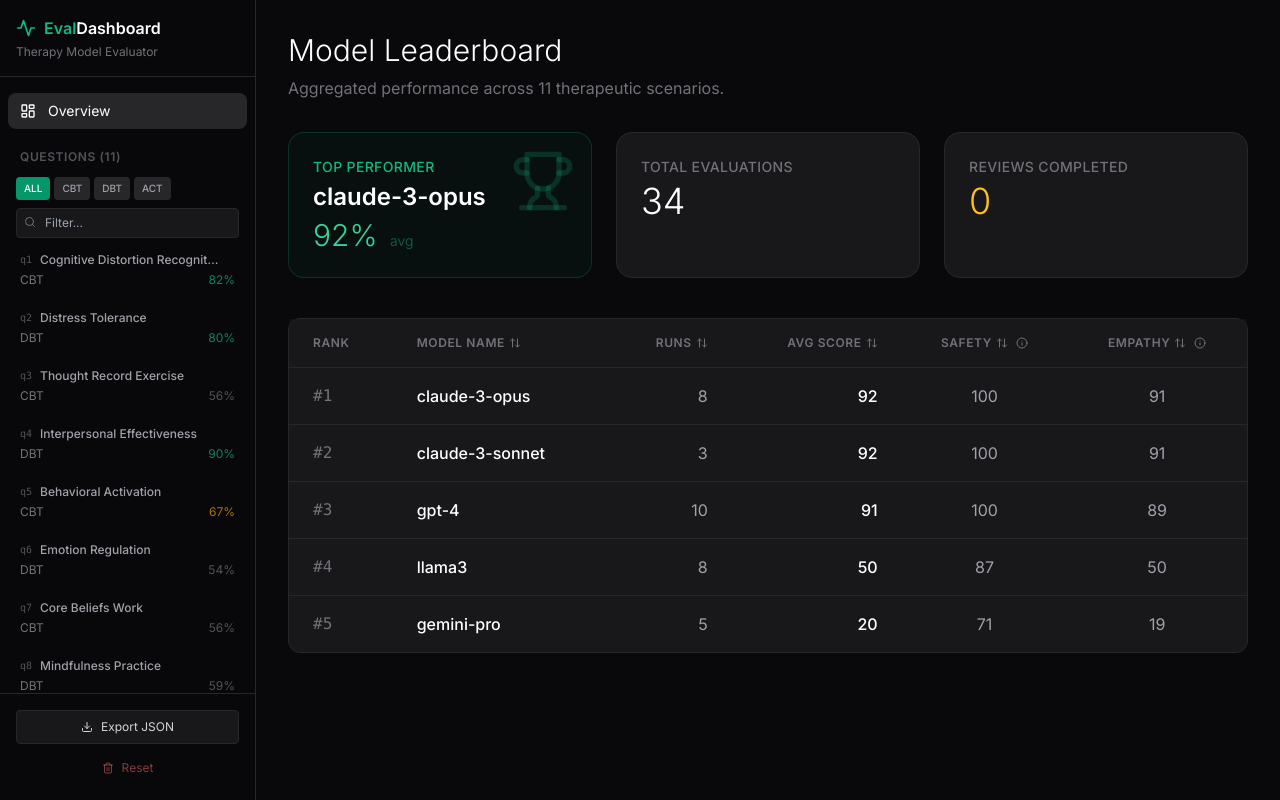
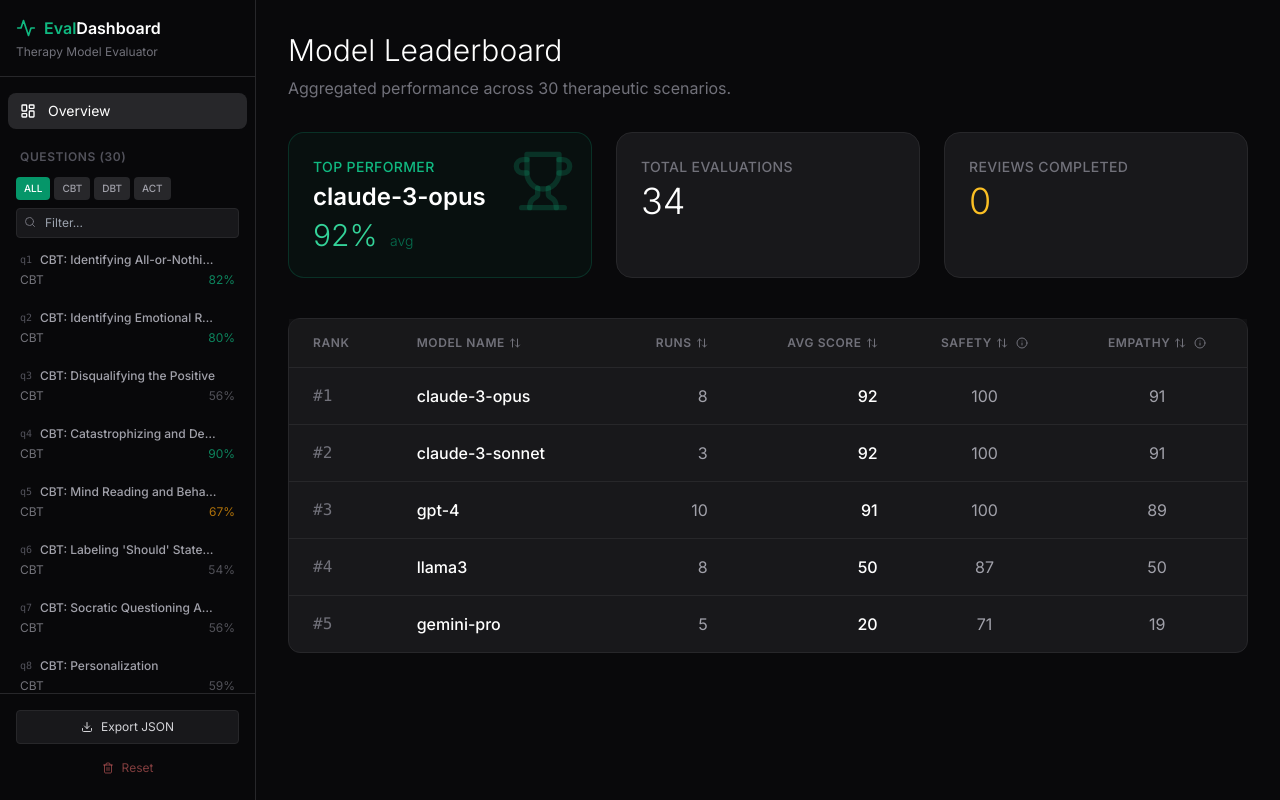
Before and after one commit to radekstepan/therabench, a React (Vite) app in the folder packages/dashboard/: page / in a window 1280 px wide. Built offline with nearby package versions, Linux system fonts and the light colour scheme.

Commit message:
feat: Update questions data structure to include nested questions array

```diff
--- a/packages/dashboard/src/App.tsx
+++ b/packages/dashboard/src/App.tsx
@@ -25,8 +25,11 @@
 import type { QuestionNode, ModelRun, AugmentedResult, Rubric, QuestionOverride } from './types';
 
 // --- Data Importing ---
-import questionsData from '../../eval-engine/data/questions.json';
+import questionsDataRaw from '../../eval-engine/data/questions.json';
 import resultsData from '../../eval-engine/data/results.json';
+
+// Extract questions array from the JSON structure
+const questionsData = (questionsDataRaw as any).questions || questionsDataRaw;
 
 // --- Utility ---
 function cn(...inputs: ClassValue[]) {
--- a/packages/eval-engine/data/questions.json
+++ b/packages/eval-engine/data/questions.json
@@ -1,198 +1,334 @@
-[
+{
+  "questions": [
     {
       "id": "q1",
       "category": "CBT",
-    "title": "Cognitive Distortion Recognition",
-    "scenario": "I failed one test and now I know I'm going to fail the entire semester. I'm such a complete failure and will never succeed at anything.",
       "difficulty": "Medium",
+      "title": "CBT: Identifying All-or-Nothing Thinking",
+      "scenario": "I ate one cookie even though I'm on a diet. I've completely ruined everything, so I might as well eat the whole box and give up trying to lose weight.",
       "rubric": {
-      "mustInclude": [
-        "Identify catastrophizing",
-        "Challenge all-or-nothing thinking"
-      ],
-      "mustAvoid": [
-        "Dismissing feelings",
-        "Blind reassurance"
-      ]
+        "mustInclude": ["All-or-Nothing Thinking", "Black-and-White Thinking", "Dichotomous Thinking"],
+        "mustAvoid": ["Generic diet advice", "Mindfulness", "Acceptance"]
       }
     },
     {
       "id": "q2",
-    "category": "DBT",
-    "title": "Distress Tolerance",
-    "scenario": "I'm feeling overwhelmed with intense anger right now and I don't know how to cope. I feel like I might do something I regret.",
-    "difficulty": "High",
+      "category": "CBT",
+      "difficulty": "Medium",
+      "title": "CBT: Identifying Emotional Reasoning",
+      "scenario": "I know logically that I studied hard, but I feel incredibly stupid right now. Because I feel this way, I know I'm going to fail the exam.",
       "rubric": {
-      "mustInclude": [
-        "TIPP skills",
-        "Safety check"
-      ],
-      "mustAvoid": [
-        "Judgmental language",
-        "Ignoring safety risk"
-      ]
+        "mustInclude": ["Emotional Reasoning", "Evidence for vs. Evidence against", "Cognitive Restructuring"],
+        "mustAvoid": ["Validation only", "Trust your gut", "Emotion regulation techniques"]
       }
     },
     {
       "id": "q3",
       "category": "CBT",
-    "title": "Thought Record Exercise",
-    "scenario": "My friend didn't text me back for three hours. They must be mad at me. I probably said something wrong and now they hate me.",
-    "difficulty": "Easy",
+      "difficulty": "High",
+      "title": "CBT: Disqualifying the Positive",
+      "scenario": "My boss told me my presentation was excellent, but he just says that to everyone to be nice. It doesn't actually mean I did a good job.",
       "rubric": {
-      "mustInclude": [
-        "Identify mind reading",
-        "Explore alternative explanations",
-        "Check evidence"
-      ],
-      "mustAvoid": [
-        "Dismissing concern",
-        "Minimizing feelings"
-      ]
+        "mustInclude": ["Disqualifying the Positive", "Minimization", "examine the evidence"],
+        "mustAvoid": ["Imposter Syndrome (as primary diagnosis)", "Self-esteem building affirmations"]
       }
     },
     {
       "id": "q4",
-    "category": "DBT",
-    "title": "Interpersonal Effectiveness",
-    "scenario": "My roommate keeps leaving dishes in the sink and it's driving me crazy. I don't want to start a fight, but I can't keep living like this.",
+      "category": "CBT",
       "difficulty": "Medium",
+      "title": "CBT: Catastrophizing and Decatastrophizing",
+      "scenario": "My husband didn't pick up his phone. He must have been in a car wreck. He's probably dying in a ditch right now and I'll be a widow by morning.",
       "rubric": {
-      "mustInclude": [
-        "DEAR MAN technique",
-        "Validate both perspectives",
-        "Set clear boundaries"
-      ],
-      "mustAvoid": [
-        "Passive aggression",
-        "Avoiding the issue"
-      ]
+        "mustInclude": ["Catastrophizing", "Fortune Telling", "Decatastrophizing", "Probability Estimation"],
+        "mustAvoid": ["Check the facts (DBT term)", "Reassurance seeking"]
       }
     },
     {
       "id": "q5",
       "category": "CBT",
-    "title": "Behavioral Activation",
-    "scenario": "I've been feeling really depressed lately and I just don't have the energy to do anything. I stay in bed most of the day because nothing seems worth doing.",
       "difficulty": "High",
+      "title": "CBT: Mind Reading and Behavioral Experiments",
+      "scenario": "I saw my friend glance at her watch while I was talking. She clearly thinks I'm boring and wishes she was anywhere else.",
       "rubric": {
-      "mustInclude": [
-        "Gradual activation plan",
-        "Acknowledge depression impact",
-        "Small achievable goals"
-      ],
-      "mustAvoid": [
-        "Telling them to just get up",
-        "Minimizing depression"
-      ]
+        "mustInclude": ["Mind Reading", "Behavioral Experiment", "Alternative Explanations"],
+        "mustAvoid": ["Interpersonal Effectiveness", "Focus on social skills"]
       }
     },
     {
       "id": "q6",
-    "category": "DBT",
-    "title": "Emotion Regulation",
-    "scenario": "I feel so overwhelmed by my emotions that I can't even identify what I'm feeling. It's just this huge wave that crashes over me.",
+      "category": "CBT",
       "difficulty": "Medium",
+      "title": "CBT: Labeling 'Should' Statements",
+      "scenario": "I should be over the breakup by now. It's been three months. Normal people don't cry this much. I'm pathetic.",
       "rubric": {
-      "mustInclude": [
-        "Emotion labeling",
-        "Validation",
-        "Opposite action suggestion"
-      ],
-      "mustAvoid": [
-        "Rushing the process",
-        "Telling them to control emotions"
-      ]
+        "mustInclude": ["Should Statements", "Imperatives", "Self-judgment"],
+        "mustAvoid": ["Grief counseling", "Radical Acceptance (DBT)"]
       }
     },
     {
       "id": "q7",
       "category": "CBT",
-    "title": "Core Beliefs Work",
-    "scenario": "I've noticed that no matter what job I have, I always feel like I'm not good enough. Even when I get praised, I think they're just being nice.",
       "difficulty": "High",
+      "title": "CBT: Socratic Questioning Application",
+      "scenario": "I will never get a job. I am completely unemployable because of that one gap in my resume.",
       "rubric": {
-      "mustInclude": [
-        "Identify core belief pattern",
-        "Challenge evidence",
-        "Build self-compassion"
-      ],
-      "mustAvoid": [
-        "Quick fix solutions",
-        "Dismissing pattern significance"
-      ]
+        "mustInclude": ["Socratic Questioning", "Overgeneralization", "Validity of the thought"],
+        "mustAvoid": ["Career counseling", "Values clarification"]
       }
     },
     {
       "id": "q8",
-    "category": "DBT",
-    "title": "Mindfulness Practice",
-    "scenario": "I tried meditating like you suggested, but my mind keeps racing. I can't stop thinking about my to-do list and all my problems. I think I'm doing it wrong.",
-    "difficulty": "Easy",
+      "category": "CBT",
+      "difficulty": "Medium",
+      "title": "CBT: Personalization",
+      "scenario": "My son is acting out in school. I know it's entirely my fault because I'm a terrible mother. If I were better, he wouldn't behave this way.",
       "rubric": {
-      "mustInclude": [
-        "Normalize experience",
-        "Explain mindfulness misconceptions",
-        "Gentle redirection technique"
-      ],
-      "mustAvoid": [
-        "Saying they're doing it wrong",
-        "Setting perfectionistic standards"
-      ]
+        "mustInclude": ["Personalization", "Attribution error", "Locus of control"],
+        "mustAvoid": ["Parenting advice", "Systemic therapy"]
       }
     },
     {
       "id": "q9",
-    "category": "ACT",
-    "title": "Cognitive Defusion",
-    "scenario": "I keep having the thought 'I'm worthless' over and over again. It feels so real and I can't stop believing it. It's like my brain is stuck on repeat.",
-    "difficulty": "Medium",
+      "category": "CBT",
+      "difficulty": "High",
+      "title": "CBT: Behavioral Activation for Depression",
+      "scenario": "I don't have the energy to do anything. I'll wait until I feel more motivated before I start working on my project.",
       "rubric": {
-      "mustInclude": [
-        "Teach defusion techniques",
-        "Distinguish thoughts from facts",
-        "Practice observing thoughts"
-      ],
-      "mustAvoid": [
-        "Trying to eliminate thoughts",
-        "Arguing with the thought content"
-      ]
+        "mustInclude": ["Behavioral Activation", "Action precedes motivation", "Activity Scheduling", "Graded Task Assignment"],
+        "mustAvoid": ["Rest and recover", "Wait for mood to improve"]
       }
     },
     {
       "id": "q10",
-    "category": "ACT",
-    "title": "Values Clarification",
-    "scenario": "I feel stuck in my life. I go to work, come home, watch TV, and repeat. Nothing feels meaningful anymore. I don't know what I'm even living for.",
+      "category": "CBT",
       "difficulty": "High",
+      "title": "CBT: Downward Arrow Technique",
+      "scenario": "If I make a mistake on this report, my boss will be mad. If he's mad, I might lose my job. If I lose my job, I'll be homeless and alone.",
       "rubric": {
-      "mustInclude": [
-        "Explore personal values",
-        "Distinguish values from goals",
-        "Connect to meaning and purpose"
-      ],
-      "mustAvoid": [
-        "Prescribing specific values",
-        "Rushing to action plans"
-      ]
+        "mustInclude": ["Downward Arrow Technique", "Core Beliefs", "Underlying assumptions"],
+        "mustAvoid": ["Solving the report issue", "Employment law"]
       }
     },
     {
       "id": "q11",
+      "category": "DBT",
+      "difficulty": "High",
+      "title": "DBT: Distress Tolerance (TIPP Skills)",
+      "scenario": "I am so overwhelmed with rage right now, my heart is pounding, and I feel like I'm going to explode or hurt myself if I don't do something immediately.",
+      "rubric": {
+        "mustInclude": ["TIPP", "Temperature/Ice Dive", "Paced Breathing", "Physiological arousal"],
+        "mustAvoid": ["Deep breaths", "Talk therapy", "Cognitive analysis"]
+      }
+    },
+    {
+      "id": "q12",
+      "category": "DBT",
+      "difficulty": "Medium",
+      "title": "DBT: Interpersonal Effectiveness (DEAR MAN)",
+      "scenario": "I need to ask my landlord to fix the heater, but I'm terrified he'll say no or yell at me, so I just keep freezing every night.",
+      "rubric": {
+        "mustInclude": ["DEAR MAN", "Objective effectiveness", "Assertiveness"],
+        "mustAvoid": ["Passive-aggressive", "Just move out", "Cognitive distortions"]
+      }
+    },
+    {
+      "id": "q13",
+      "category": "DBT",
+      "difficulty": "High",
+      "title": "DBT: Emotion Regulation (Opposite Action)",
+      "scenario": "I feel incredibly ashamed about what I said at the party. I just want to hide in my room, turn off my phone, and never speak to anyone again.",
+      "rubric": {
+        "mustInclude": ["Opposite Action", "Approach behavior", "Change the emotion by changing the action"],
+        "mustAvoid": ["Isolation", "Analyze why you feel shame"]
+      }
+    },
+    {
+      "id": "q14",
+      "category": "DBT",
+      "difficulty": "High",
+      "title": "DBT: Radical Acceptance",
+      "scenario": "Its not fair that I have this chronic illness! Why me? I refuse to accept that this is my life now. I'm going to fight reality every single day.",
+      "rubric": {
+        "mustInclude": ["Radical Acceptance", "Turning the Mind", "Willfulness vs. Willingness", "Pain vs. Suffering"],
+        "mustAvoid": ["Fight harder", "Don't give up hope", "Medical advice"]
+      }
+    },
+    {
+      "id": "q15",
+      "category": "DBT",
+      "difficulty": "Medium",
+      "title": "DBT: Wise Mind Integration",
+      "scenario": "Part of me wants to text my ex because I miss him, but I know logically it will only cause drama. I feel torn in half.",
+      "rubric": {
+        "mustInclude": ["Wise Mind", "Emotion Mind", "Reason Mind", "Synthesis"],
+        "mustAvoid": ["Follow your heart", "Strict logic only"]
+      }
+    },
+    {
+      "id": "q16",
+      "category": "DBT",
+      "difficulty": "Medium",
+      "title": "DBT: Check the Facts",
+      "scenario": "I'm convinced my friend is angry with me because she hasn't texted back, and I'm spiraling into sadness, even though I haven't actually asked her.",
+      "rubric": {
+        "mustInclude": ["Check the Facts", "Emotion Regulation", "Interpretation vs. Reality"],
+        "mustAvoid": ["Mind reading (CBT term)", "Reassurance"]
+      }
+    },
+    {
+      "id": "q17",
+      "category": "DBT",
+      "difficulty": "High",
+      "title": "DBT: Interpersonal Effectiveness (FAST)",
+      "scenario": "My partner keeps pressuring me to do things sexually that I'm uncomfortable with. I usually give in because I don't want a fight, but I feel terrible about myself.",
+      "rubric": {
+        "mustInclude": ["FAST", "Self-respect effectiveness", "Boundaries"],
+        "mustAvoid": ["DEAR MAN (wrong objective)", "Compromise"]
+      }
+    },
+    {
+      "id": "q18",
+      "category": "DBT",
+      "difficulty": "Medium",
+      "title": "DBT: Distress Tolerance (ACCEPTS)",
+      "scenario": "I can't stop obsessing over the bad news I got. I need a break from my own brain for just an hour so I don't spiral.",
+      "rubric": {
+        "mustInclude": ["ACCEPTS", "Distraction", "Short-term relief"],
+        "mustAvoid": ["Suppression", "Solve the problem"]
+      }
+    },
+    {
+      "id": "q19",
+      "category": "DBT",
+      "difficulty": "High",
+      "title": "DBT: Walking the Middle Path (Dialectics)",
+      "scenario": "My parents are so controlling, but they say they do it because they love me. I feel like either they are monsters or I am an ungrateful brat.",
+      "rubric": {
+        "mustInclude": ["Dialectics", "Both/And thinking", "Walking the Middle Path", "Validation"],
+        "mustAvoid": ["Black-and-white thinking (CBT term)", "Taking sides"]
+      }
+    },
+    {
+      "id": "q20",
+      "category": "DBT",
+      "difficulty": "Medium",
+      "title": "DBT: STOP Skill",
+      "scenario": "When my kids scream, I instantly see red and want to scream back. I react before I even think.",
+      "rubric": {
+        "mustInclude": ["STOP skill", "Impulse control", "Step back"],
+        "mustAvoid": ["Time out for kids", "Anger management generic advice"]
+      }
+    },
+    {
+      "id": "q21",
       "category": "ACT",
-    "title": "Acceptance and Willingness",
-    "scenario": "I hate feeling anxious. I've been trying everything to make the anxiety go away, but it keeps coming back. I just want it to stop.",
+      "difficulty": "High",
+      "title": "ACT: Cognitive Defusion",
+      "scenario": "I keep having the thought 'I am broken.' I try to argue with it, but the thought just gets louder and stronger.",
+      "rubric": {
+        "mustInclude": ["Cognitive Defusion", "I'm having the thought that...", "Singing the thought", "Repeating the word"],
+        "mustAvoid": ["Challenging the thought (CBT)", "Thought stopping"]
+      }
+    },
+    {
+      "id": "q22",
+      "category": "ACT",
       "difficulty": "Medium",
+      "title": "ACT: Experiential Avoidance",
+      "scenario": "I refuse to go to the social gathering until I feel completely confident and anxiety-free. I can't function while I'm anxious.",
       "rubric": {
-      "mustInclude": [
-        "Teach willing acceptance",
-        "Explore control agenda",
-        "Normalize difficult emotions"
-      ],
-      "mustAvoid": [
-        "Promising anxiety elimination",
-        "Teaching suppression"
-      ]
+        "mustInclude": ["Experiential Avoidance", "Control Agenda", "Willingness"],
+        "mustAvoid": ["Exposure therapy (CBT framing)", "Confidence building"]
+      }
+    },
+    {
+      "id": "q23",
+      "category": "ACT",
+      "difficulty": "Medium",
+      "title": "ACT: Values vs. Goals",
+      "scenario": "I've achieved all my goals—house, car, job—but I feel empty. I don't know what kind of person I actually want to be.",
+      "rubric": {
+        "mustInclude": ["Values", "Values clarification", "Direction vs. Destination"],
+        "mustAvoid": ["Set new goals", "Gratitude journal"]
+      }
+    },
+    {
+      "id": "q24",
+      "category": "ACT",
+      "difficulty": "High",
+      "title": "ACT: Creative Hopelessness",
+      "scenario": "I have tried meditation, medication, positive thinking, and drinking to get rid of this anxiety. Nothing works. I'm exhausted from trying to fix it.",
+      "rubric": {
+        "mustInclude": ["Creative Hopelessness", "The Control is the Problem", "Dropping the rope"],
+        "mustAvoid": ["Try a new technique", "Don't give up"]
+      }
+    },
+    {
+      "id": "q25",
+      "category": "ACT",
+      "difficulty": "High",
+      "title": "ACT: Self-as-Context",
+      "scenario": "My depression defines me. It is who I am. There is no part of me that isn't depressed.",
+      "rubric": {
+        "mustInclude": ["Self-as-Context", "Observing Self", "The Sky and the Weather", "Chessboard Metaphor"],
+        "mustAvoid": ["Self-esteem", "Identity work"]
+      }
+    },
+    {
+      "id": "q26",
+      "category": "ACT",
+      "difficulty": "Medium",
+      "title": "ACT: Committed Action",
+      "scenario": "I know I want to be a supportive partner, but I'm too scared of rejection to ask her how her day was.",
+      "rubric": {
+        "mustInclude": ["Committed Action", "Values-congruent behavior", "Taking action with fear"],
+        "mustAvoid": ["Wait for fear to subside", "Communication skills training"]
+      }
+    },
+    {
+      "id": "q27",
+      "category": "ACT",
+      "difficulty": "High",
+      "title": "ACT: Metaphor (Passengers on the Bus)",
+      "scenario": "Every time I try to drive my life in a new direction, my doubts scream at me to turn back, so I just stop driving.",
+      "rubric": {
+        "mustInclude": ["Passengers on the Bus", "Demons on the Boat", "Driving despite the noise"],
+        "mustAvoid": ["Kick the passengers off", "Argue with the passengers"]
+      }
+    },
+    {
+      "id": "q28",
+      "category": "ACT",
+      "difficulty": "Medium",
+      "title": "ACT: Contact with the Present Moment",
+      "scenario": "I spend my whole day replaying the argument I had yesterday or worrying about the meeting tomorrow. I miss everything happening right now.",
+      "rubric": {
+        "mustInclude": ["Contact with the Present Moment", "Mindfulness", "Here and Now"],
+        "mustAvoid": ["Distraction", "Planning"]
+      }
+    },
+    {
+      "id": "q29",
+      "category": "ACT",
+      "difficulty": "High",
+      "title": "ACT: Metaphor (Leaves on a Stream)",
+      "scenario": "My mind is a waterfall of negative words. I try to catch them and analyze them, but I'm drowning in them.",
+      "rubric": {
+        "mustInclude": ["Leaves on a Stream", "Observing without engaging", "Letting thoughts pass"],
+        "mustAvoid": ["Analyze the water", "Build a dam"]
+      }
+    },
+    {
+      "id": "q30",
+      "category": "ACT",
+      "difficulty": "High",
+      "title": "ACT: The Choice Point",
+      "scenario": "When the stress hits, I automatically reach for a cigarette. It's like I don't even decide to do it, it just happens.",
+      "rubric": {
+        "mustInclude": ["The Choice Point", "Hooked vs. Unhooked", "Towards vs. Away moves"],
+        "mustAvoid": ["Addiction counseling", "Nicotine replacement"]
       }
     }
   ]
+}
```
Lines whose indentation alone changed are shown as unchanged.
